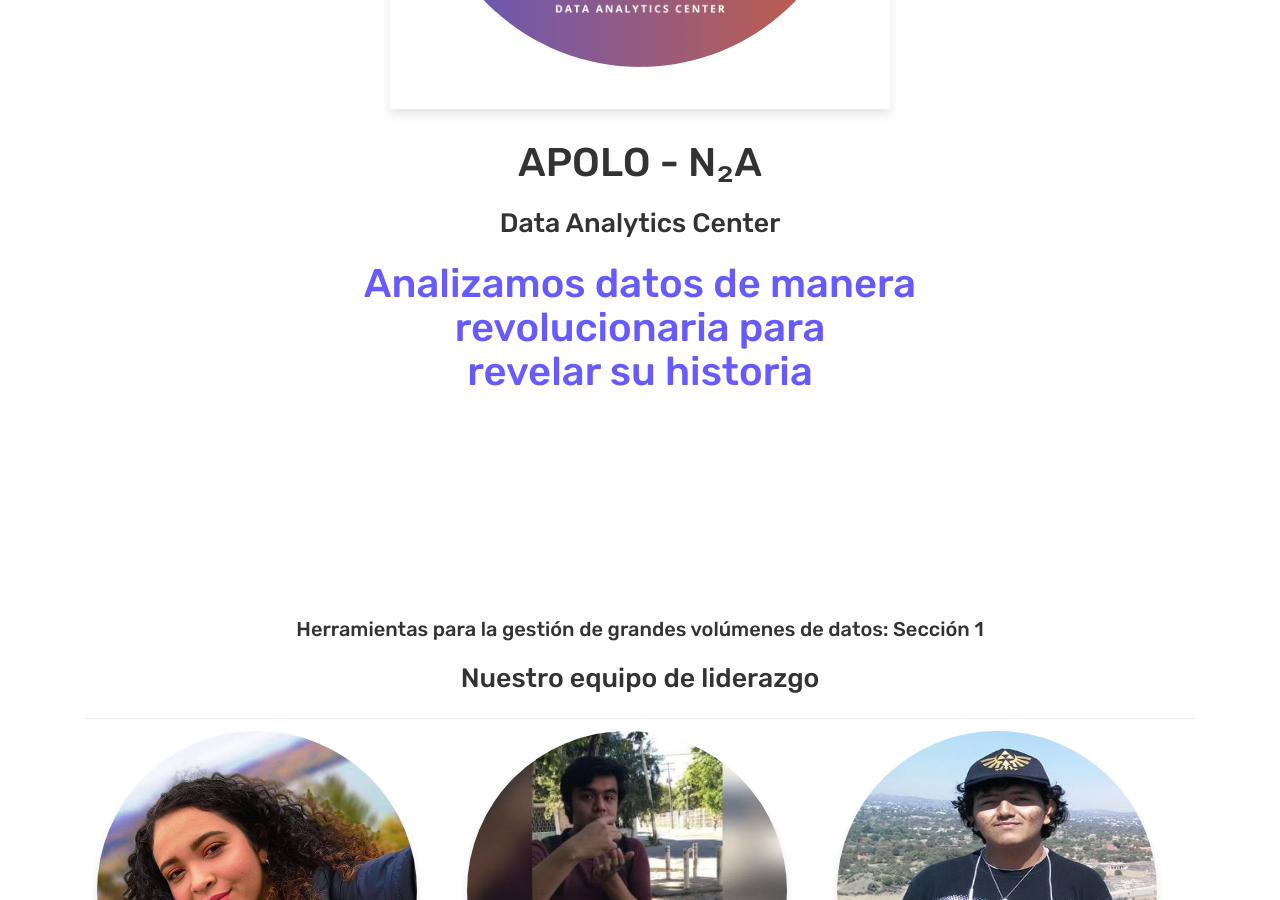
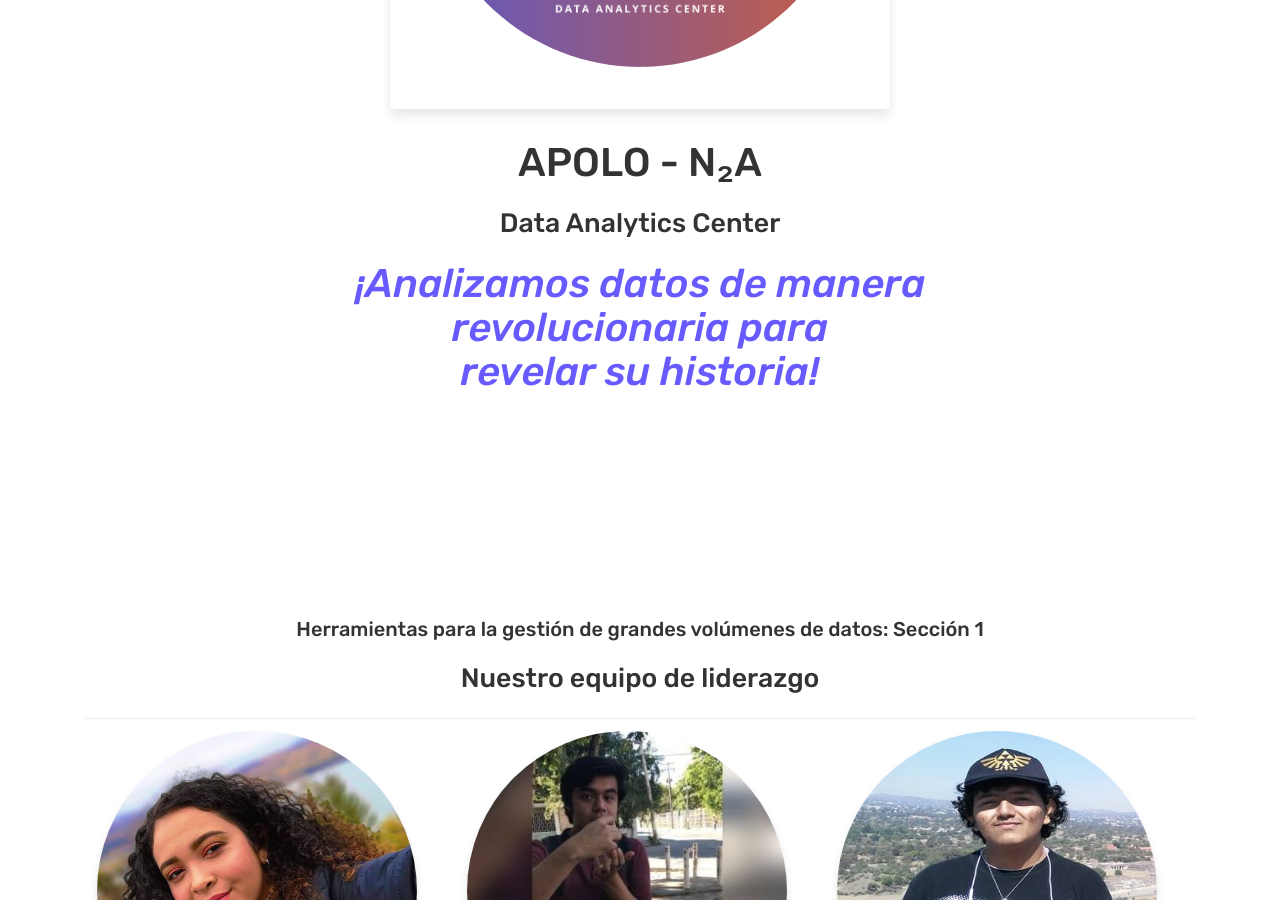
Before and after one commit to Famvazpom/apolo-n2a, a Jekyll site: the page built from about.html, in a window 1280 px wide and 900 px high, scrolled down 667 px. Built offline with Jekyll 4.4.1, drawn with Linux system fonts in a browser that asks for light colours; nearby versions of some CDN libraries.

Commit message:
Cambios: about

```diff
--- a/about.html
+++ b/about.html
@@ -11,12 +11,12 @@ title: Acerca de Nosotros
     <h1 style="text-align:center" >APOLO -<span> N₂A</span></h1>
     <p><h2 style="font-size:20pt; text-align:center">Data Analytics Center</h2></p>
   </center>
-  <p>
+  <i>
     <h1 style="font-size:30pt; text-align:center; color: #675bff ;">
-      Analizamos datos de manera <br> revolucionaria para <br>
-      revelar su historia
+      ¡Analizamos datos de manera <br> revolucionaria para <br>
+      revelar su historia!
     </h1>
-  </p>
+  </i>
 </section>
 
 <p>
```
